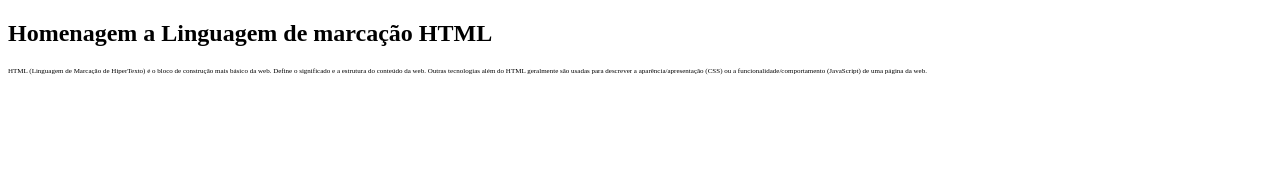
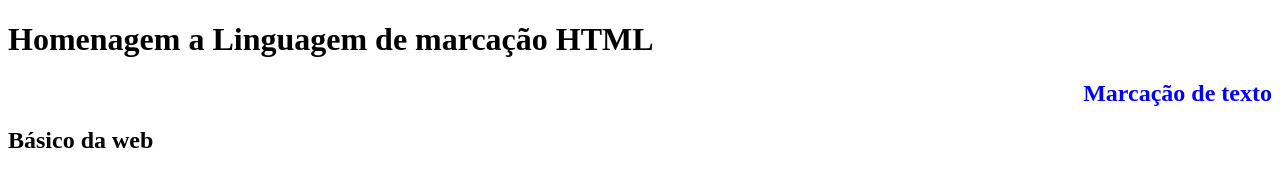
Before and after one commit to barrigaverd/barrigaverd.github.io, a plain HTML site: page Exercicio 1/index.html in a window 1280 px wide. Drawn offline with Linux system fonts and the light colour scheme.

Commit message:
exercicio 2 resolvido

```diff
--- a/Exercicio 1/index.html
+++ b/Exercicio 1/index.html
@@ -7,12 +7,8 @@
     <link rel="stylesheet" href="./style.css">
 </head>
 <body>
-    <h2>Homenagem a Linguagem de marcação HTML</h2>
-    <p>HTML (Linguagem de Marcação de HiperTexto)
-        é o bloco de construção mais básico da web. Define o significado
-        e a estrutura do conteúdo da web. Outras tecnologias além do HTML
-        geralmente são usadas para descrever a aparência/apresentação (CSS)
-        ou a funcionalidade/comportamento (JavaScript) de uma página da web.
-    </p>
+    <h1>Homenagem a Linguagem de marcação HTML</h1>
+    <h2 class="h21">Marcação de texto</h2>
+    <h2 class="h22">Básico da web</h2>
 </body>
 </html>
--- a/Exercicio 1/style.css
+++ b/Exercicio 1/style.css
@@ -1,4 +1,8 @@
-p {
-    justify-content: center;
-    font-size: 7px;
+.h21 {
+    color: blue;
+    text-align: right;
 }
+
+.h22 {
+    text-align: left;
+}
--- /dev/null
+++ b/Exercicio 2/style.css
@@ -0,0 +1,4 @@
+p {
+    justify-content: center;
+    font-size: 7px;
+}
```
Also changed, not shown: Exercicio 2/index.html (added, +18 -0 lines), 1 other file.
